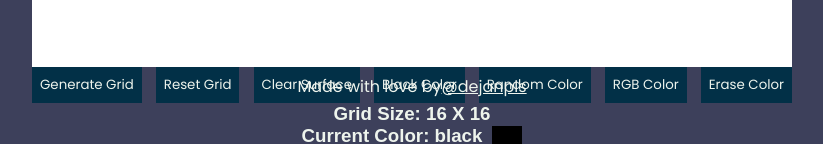
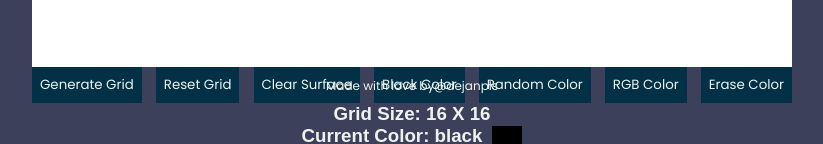
Before and after one commit to dejanpls/etch-a-sketch, a plain HTML site: page index.html in a window 1280 px wide. Shown: the part 730-874 px from the top of the page, without its empty margins (228-1051 px from the left). Drawn offline with Linux system fonts and the light colour scheme; a web font is replaced by a local one.

Commit message:
Set smaller font-size of the footer text and remove text-decoration from the anchor tag

```diff
--- a/style.css
+++ b/style.css
@@ -74,4 +74,9 @@ div.footer {
 	display: flex;
 	justify-content: center;
 	align-items: center;
+	font-size: 12px;
 }
+
+.footer a {
+	text-decoration: none;
+}
```
